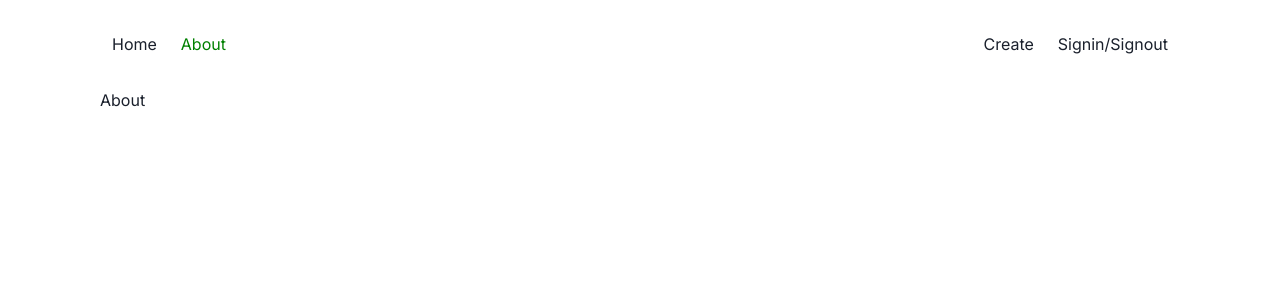
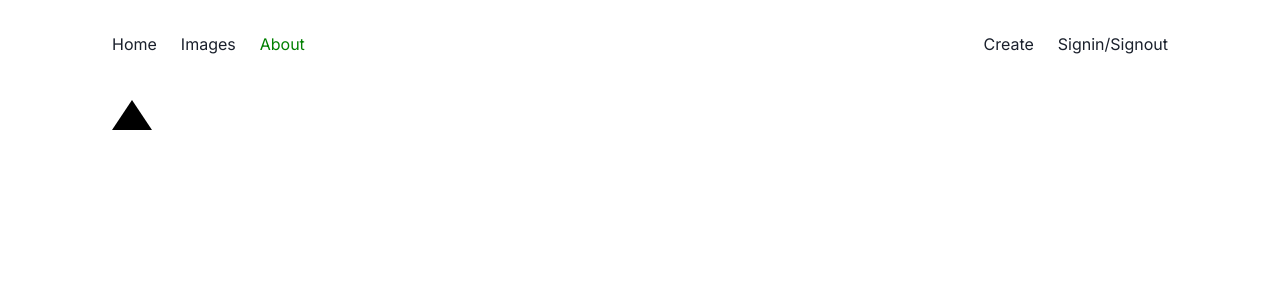
Before and after one commit to hamletmaharjan/lostnfound, a Next.js app: page /about in a window 1280 px wide. Shown: the top 300 px of the page. Built offline with nearby package versions, Linux system fonts and the light colour scheme.

Commit message:
Post a comment

```diff
--- a/src/app/(overview)/page.tsx
+++ b/src/app/(overview)/page.tsx
@@ -19,7 +19,7 @@ export default async function Home() {
   const data = await getData();
   // console.log(data);
   return (
-    <Box maxWidth={"1080px"} marginX="auto" mt="40px">
+    <Box marginX="auto" mt="40px">
       <Grid templateColumns="repeat(3, 1fr)" gap={6}>
         {/* <Box>Hell</Box> */}
         {data.map((post) => (
--- /dev/null
+++ b/src/app/about/about.module.css
@@ -0,0 +1,10 @@
+.root {
+  padding: 12px;
+}
+.shape {
+  height: 0;
+  width: 0;
+  border-bottom: 30px solid black;
+  border-left: 20px solid transparent;
+  border-right: 20px solid transparent;
+}
--- a/src/app/about/page.tsx
+++ b/src/app/about/page.tsx
@@ -1,3 +1,9 @@
+import styles from "./about.module.css";
+
 export default function About() {
-  return <div>About</div>;
+  return (
+    <div className={styles.root}>
+      <div className={styles.shape} />
+    </div>
+  );
 }
--- a/src/app/api/posts/route.ts
+++ b/src/app/api/posts/route.ts
@@ -3,7 +3,7 @@ const prisma = new PrismaClient();
 
 export async function POST(req: Request, res: Response) {
   const { title, body, image } = await req.json();
-  console.log("req", title);
+
   const result = await prisma.post.create({
     data: {
       title: title,
--- a/src/components/navbar.tsx
+++ b/src/components/navbar.tsx
@@ -28,6 +28,13 @@ export default function Navbar() {
           Home
         </Link>
         <Link
+          sx={pathname === "/images" ? styles.activeLink : styles.link}
+          as={NextLink}
+          href="/images"
+        >
+          Images
+        </Link>
+        <Link
           sx={pathname === "/about" ? styles.activeLink : styles.link}
           as={NextLink}
           href="/about"
--- a/src/components/posts/comment-list.tsx
+++ b/src/components/posts/comment-list.tsx
@@ -25,7 +25,7 @@ async function getData(id) {
 
 export function CommmentsSkeleton() {
   return (
-    <Stack>
+    <Stack mt="24px">
       <Skeleton height="48px" />
       <Skeleton height="48px" />
       <Skeleton height="48px" />
```
Also changed, not shown: src/app/(overview)/[id]/page.tsx (+5 -25 lines), src/app/images/page.tsx (added, +15 -0 lines), src/components/posts/comment-form.tsx (added, +25 -0 lines), src/lib/actions.ts (added, +21 -0 lines), public/images/hero-desktop.png (added), public/images/hero-mobile.png (added).
